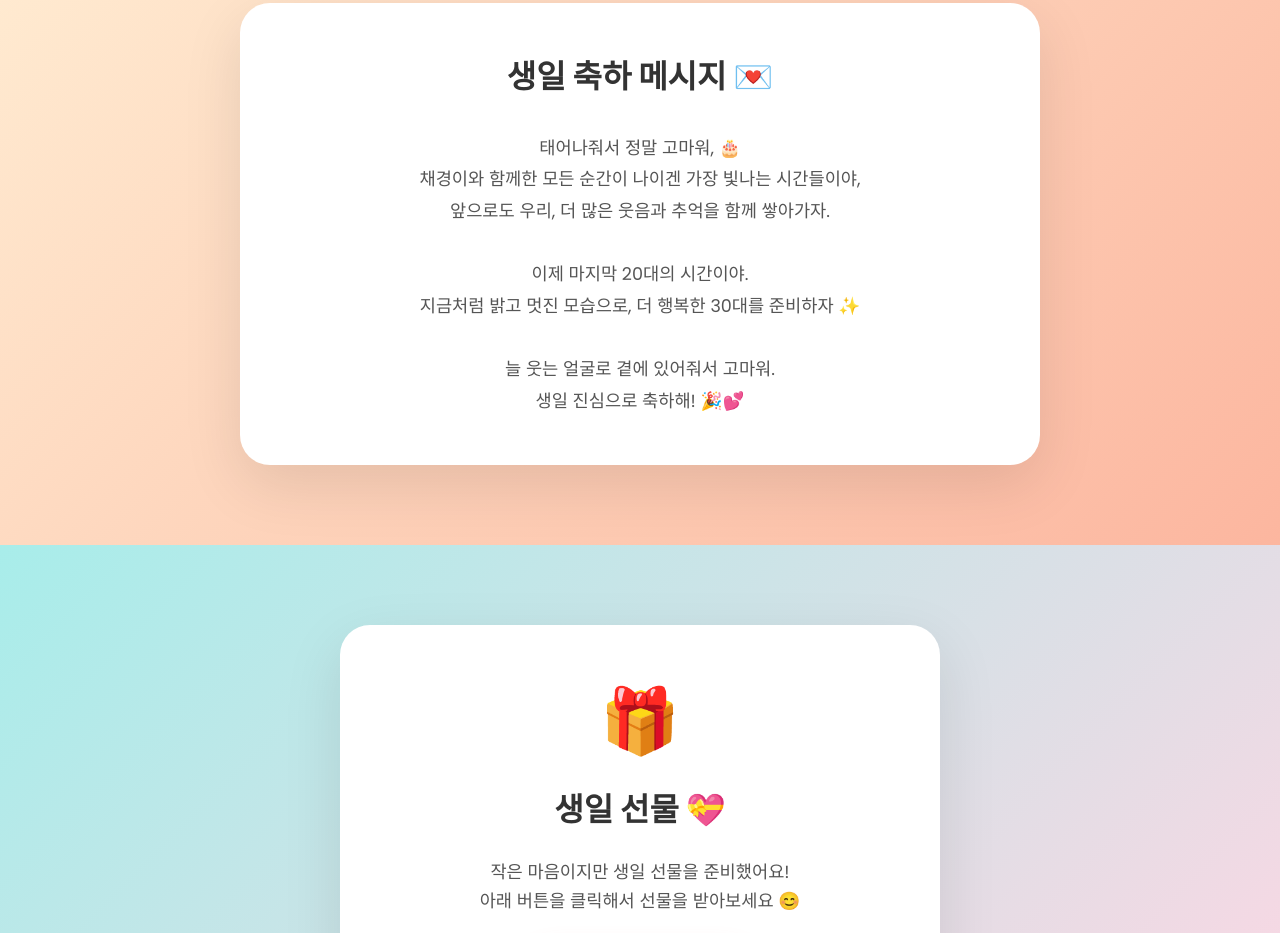
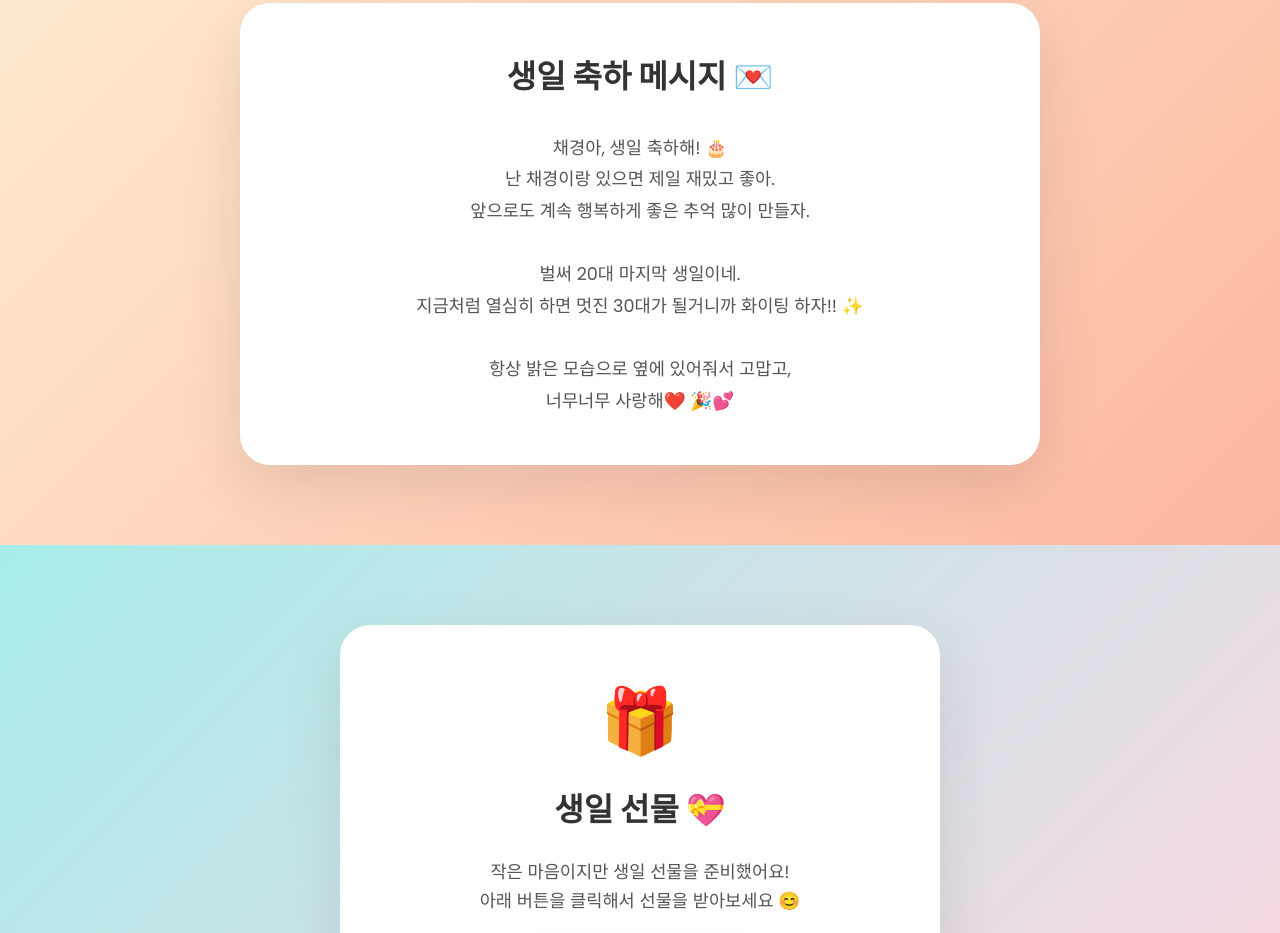
Before and after one commit to Jsle-e/js-page, a plain HTML site: page index.html in a window 1280 px wide. Shown: the part 1537-2470 px from the top of the page. Drawn offline with Linux system fonts and the light colour scheme.

Commit message:
Update index.html

```diff
--- a/index.html
+++ b/index.html
@@ -71,15 +71,15 @@
             <div class="message-card">
                 <h2>생일 축하 메시지 💌</h2>
                 <p class="message-text">
-                    태어나줘서 정말 고마워, 🎂<br>
-                    채경이와 함께한 모든 순간이 나이겐 가장 빛나는 시간들이야,<br>
-                    앞으로도 우리, 더 많은 웃음과 추억을 함께 쌓아가자.<br><br>
+                    채경아, 생일 축하해! 🎂<br>
+                    난 채경이랑 있으면 제일 재밌고 좋아.<br>
+                    앞으로도 계속 행복하게 좋은 추억 많이 만들자.<br><br>
 
-                    이제 마지막 20대의 시간이야.<br>
-                    지금처럼 밝고 멋진 모습으로, 더 행복한 30대를 준비하자 ✨<br><br>
+                    벌써 20대 마지막 생일이네.<br>
+                    지금처럼 열심히 하면 멋진 30대가 될거니까 화이팅 하자!! ✨<br><br>
 
-                    늘 웃는 얼굴로 곁에 있어줘서 고마워.<br>
-                    생일 진심으로 축하해! 🎉💕
+                    항상 밝은 모습으로 옆에 있어줘서 고맙고,<br>
+                    너무너무 사랑해❤️ 🎉💕
                 </p>
             </div>
         </div>
@@ -108,7 +108,7 @@
         <div class="winner-animation">
           <div class="fireworks"></div>
           <div class="winner-text">
-            <h1 class="congratulations">🎉 축하해요! 🎉</h1>
+            <h1 class="congratulations">🎉 축하합니다! 🎉</h1>
             <div class="prize-amount">₩500,000</div>
             <div class="winner-subtitle">생일 선물 당첨 🎂</div>
             <div class="sparkles">✨</div>
```
